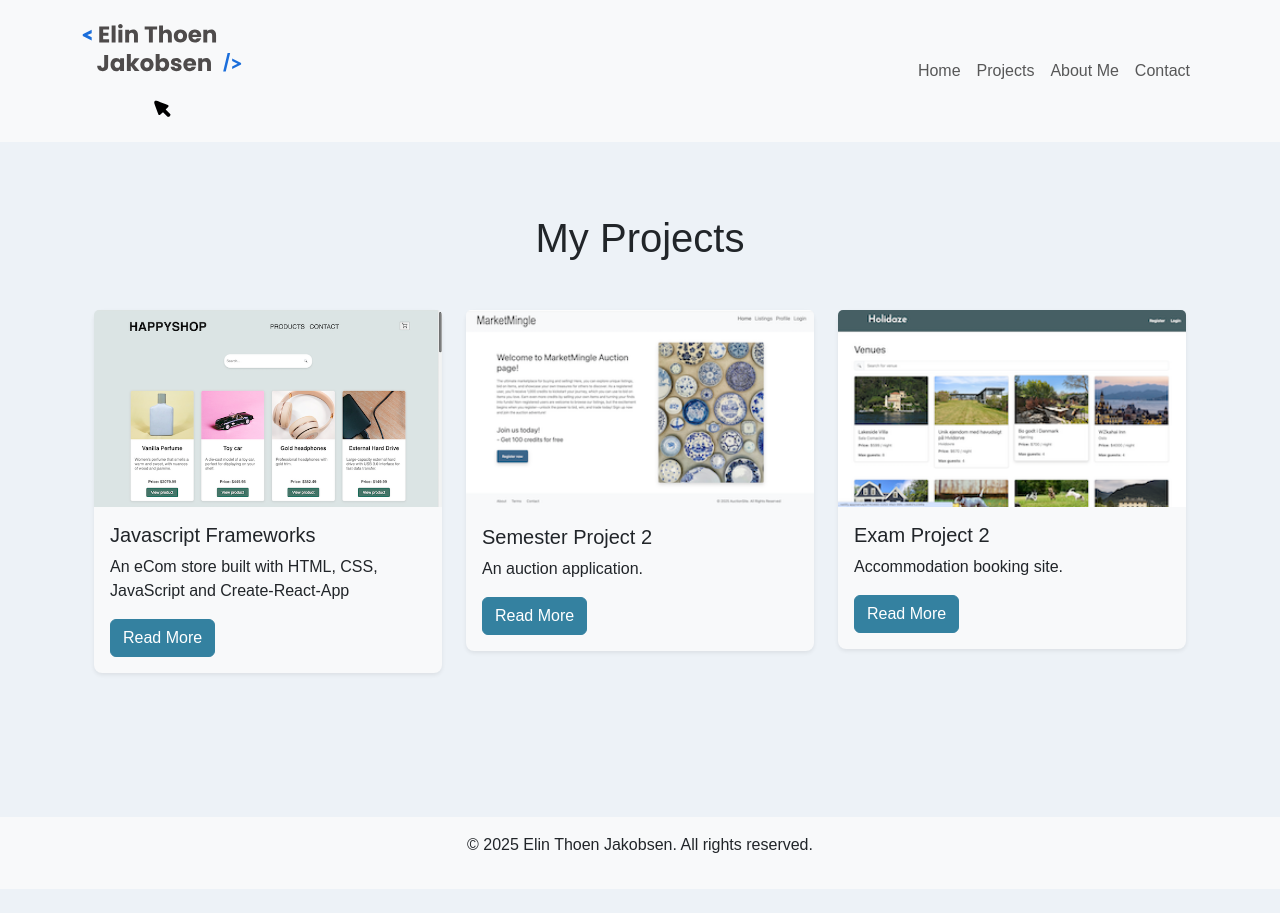
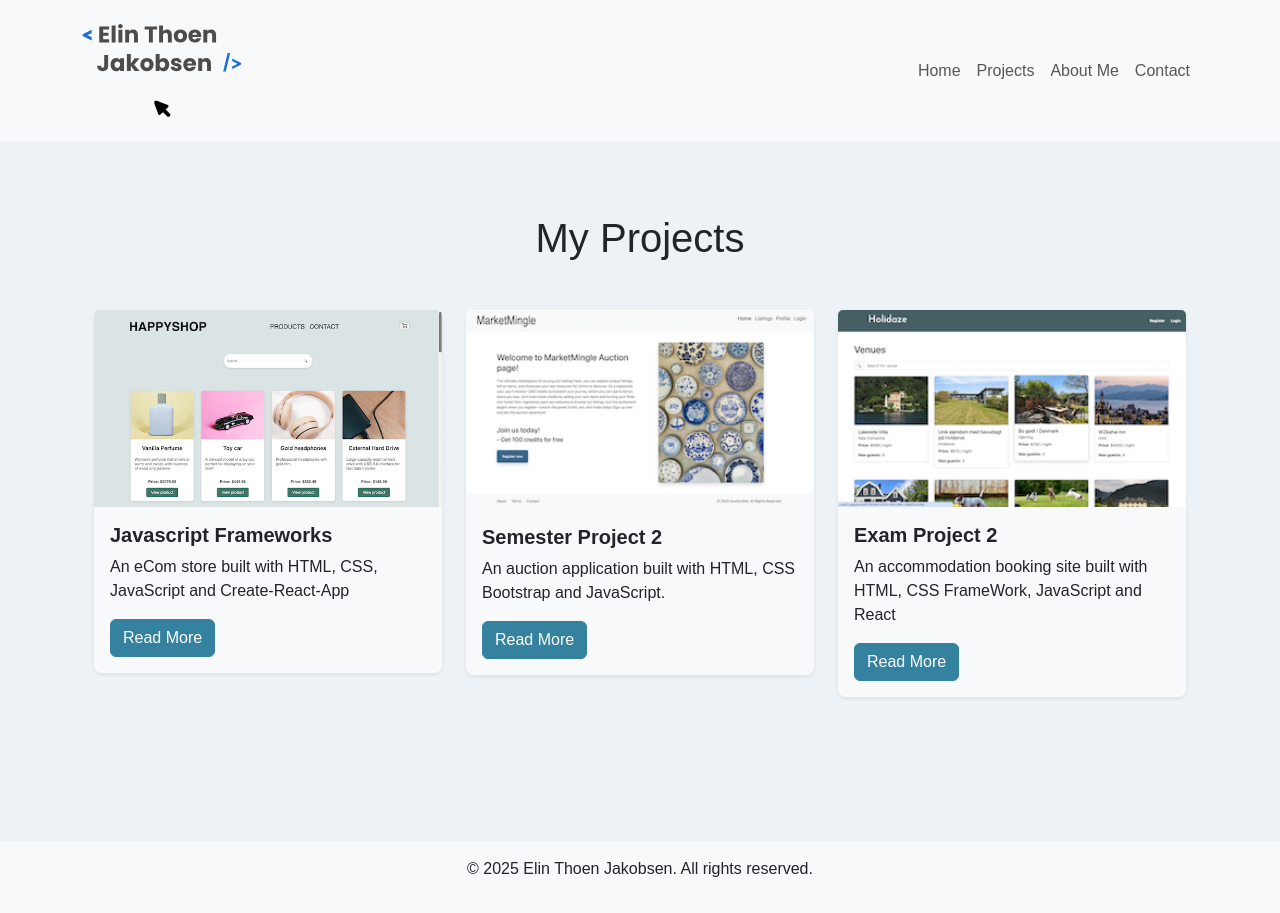
Before and after one commit to elinkrull/portofolio-2, a React (Vite) app: page / in a window 1280 px wide. Before the commit the page ends 889 px from the top, so only its background shows below. Built offline with nearby package versions, Linux system fonts and the light colour scheme.

Commit message:
Adds same content to all teaser cards in homepage and make title bold

```diff
--- a/src/components/ProjectTeaserCard.jsx
+++ b/src/components/ProjectTeaserCard.jsx
@@ -11,7 +11,7 @@ function ProjectTeaserCard({ project, index }) {
       <Card className="mb-4 shadow-sm border-0 rounded-3">
         <Card.Img variant="top" src={project.image} alt={project.title} />
         <Card.Body>
-          <Card.Title>{project.title}</Card.Title>
+          <Card.Title className="fw-bold">{project.title}</Card.Title>
           <Card.Text>{project.description}</Card.Text>
           <Button
             className="text-white"
--- a/src/pages/HomePage.jsx
+++ b/src/pages/HomePage.jsx
@@ -12,13 +12,15 @@ const projects = [
   },
   {
     title: "Semester Project 2",
-    description: "An auction application.",
+    description:
+      "An auction application built with HTML, CSS Bootstrap and JavaScript.",
     link: "/project-two",
     image: "/semesterProject.png",
   },
   {
     title: "Exam Project 2",
-    description: "Accommodation booking site.",
+    description:
+      "An accommodation booking site built with HTML, CSS FrameWork, JavaScript and React",
     link: "/project-three",
     image: "/printscreen3.png",
   },
```
